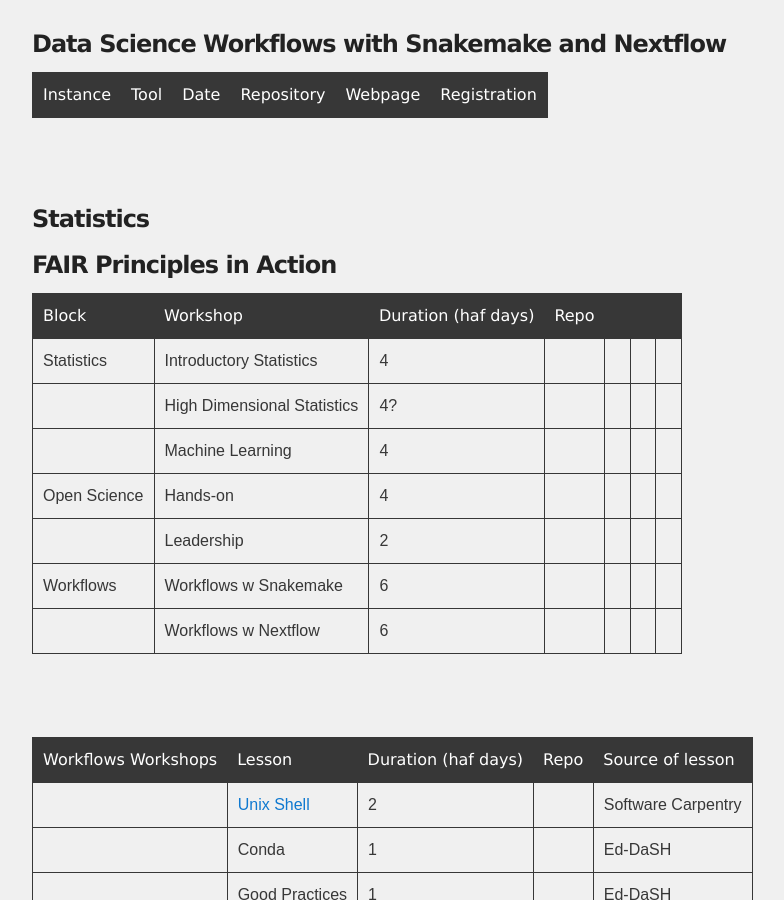
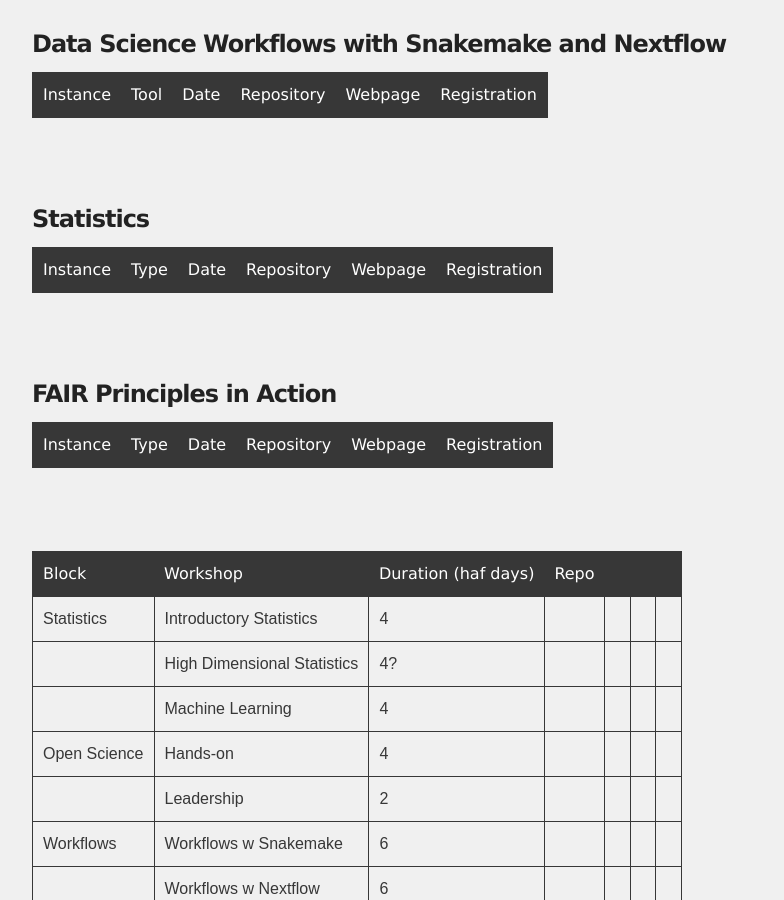
Before and after one commit to edcarp/Ed-DaSH, a Jekyll site: the page built from workshops.md, in a window 1280 px wide and 900 px high, scrolled down 540 px. Shown: the whole window, without its empty margins (18-802 px from the left). Built offline with Jekyll 4.4.1, drawn with Linux system fonts in a browser that asks for light colours; nearby versions of some CDN libraries.

Commit message:
Update workshops.md

```diff
--- a/workshops.md
+++ b/workshops.md
@@ -54,13 +54,57 @@ Programme Liaison (WP4.1, 4.2).
 
 ### Statistics
 
+<table>
+    <tr>
+        <th>Instance</th>
+        <th>Type</th>
+        <th>Date</th>
+        <th>Repository</th>
+        <th>Webpage</th>
+        <th>Registration</th>
+    </tr>
+    {% for item in site.statistics %}
+    <tr>
+       <td>{{ item.instance }}</td>
+       <td>{{ item.type }}</td>
+       <td>{{ item.date | "%B %Y" }}</td>
+       <td>[{{ item.repo }}]({{ item.repo }}){:target="_blank"}</td>
+       <td>[{{ item.lesson }}]({{ item.lesson }}){:target="_blank"}</td>
+       <td>[{{ item.registration }}]({{ item.registration }}){:target="_blank"}</td>
+    </tr>
+    {% endfor %}
+ </table>
 
 
+ <br><br>
 
 
 ### FAIR Principles in Action
 
 
+<table>
+    <tr>
+        <th>Instance</th>
+        <th>Type</th>
+        <th>Date</th>
+        <th>Repository</th>
+        <th>Webpage</th>
+        <th>Registration</th>
+    </tr>
+    {% for datman in site.fair_data_management %}
+    <tr>
+       <td>{{ datman.instance }}</td>
+       <td>{{ datman.type }}</td>
+       <td>{{ datman.date | "%B %Y" }}</td>
+       <td>[{{ datman.repo }}]({{ datman.repo }}){:target="_blank"}</td>
+       <td>[{{ datman.lesson }}]({{ datman.lesson }}){:target="_blank"}</td>
+       <td>[{{ datman.registration }}]({{ datman.registration }}){:target="_blank"}</td>
+    </tr>
+    {% endfor %}
+ </table>
+
+
+ <br><br>
 
 
 
```
